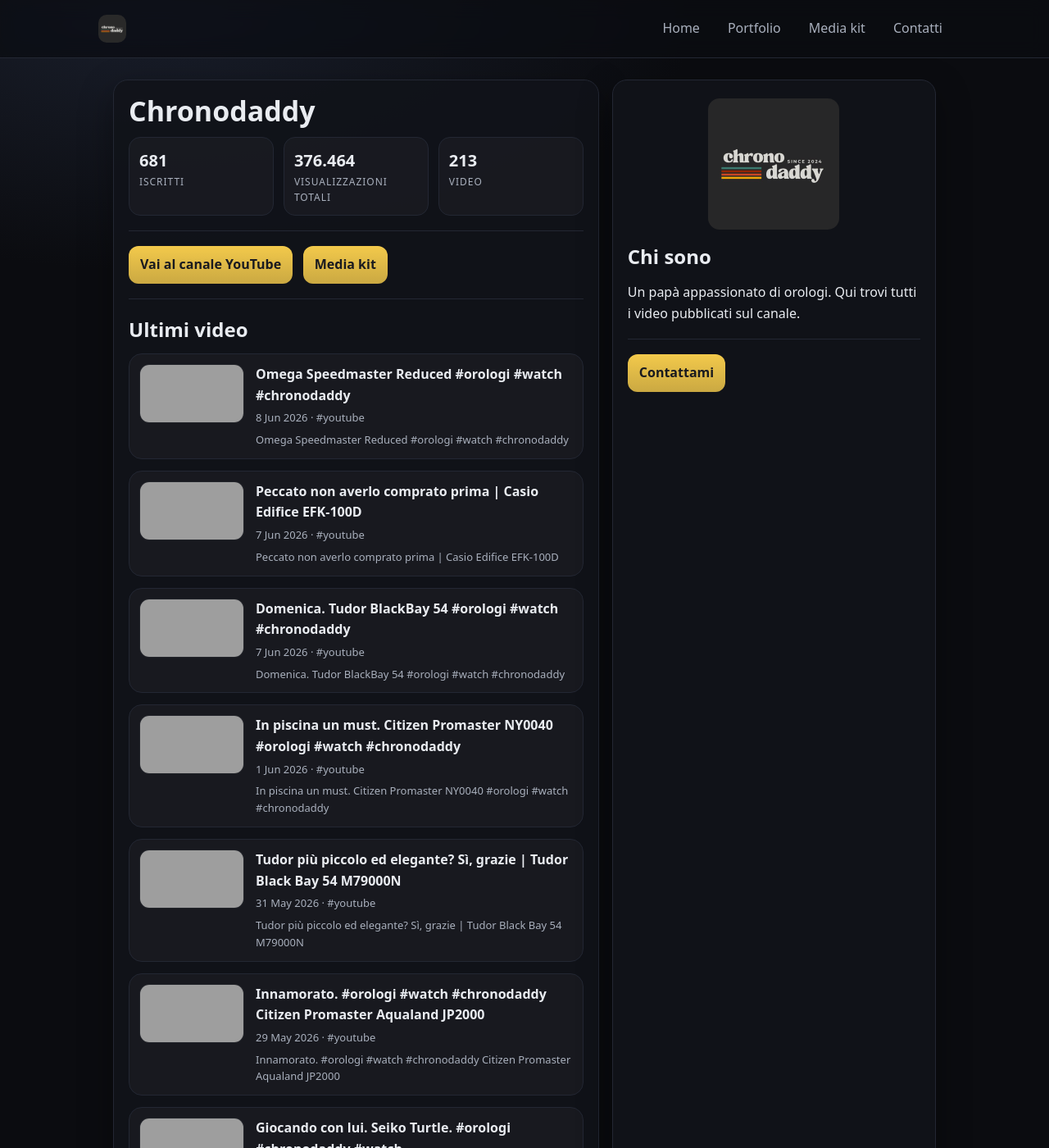
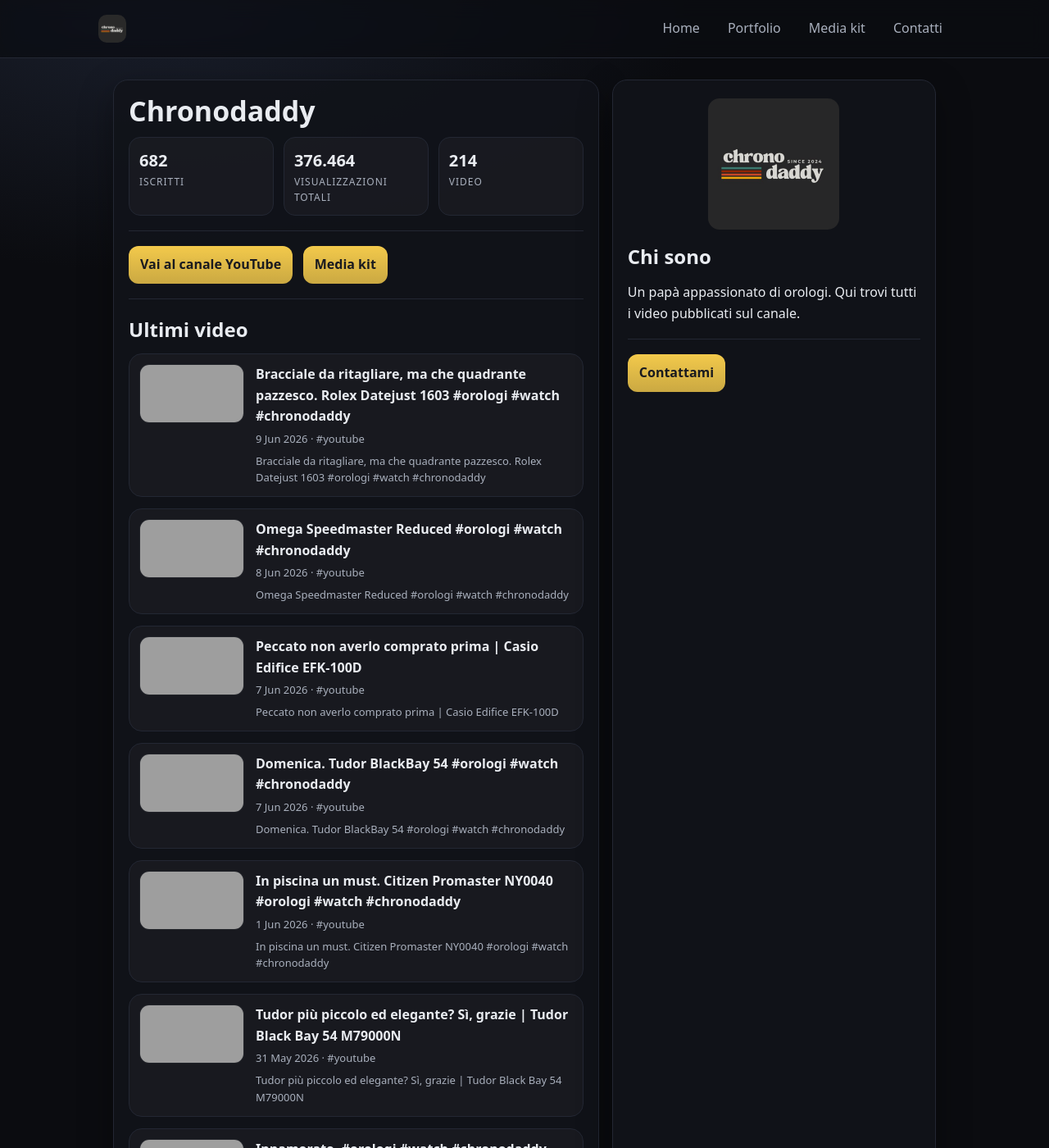
Before and after one commit to claudiostoduto/chronodaddy, a Jekyll site: the page built from index.md, in a window 1280 px wide and 1400 px high, cut to the strip 0-1400 px from the top of the window. Shown: the whole strip at 82% size. Built offline with Jekyll 4.4.1, drawn with Linux system fonts in a browser that asks for light colours; some of the changed text lies outside the part shown; grey boxes are pictures that could not be loaded.

Commit message:
chore: add new YouTube posts

```diff
--- /dev/null
+++ b/_posts/2026-06-09-bracciale-da-ritagliare-ma-che-quadrante-pazzesco-rolex-datejust-1603-orologi-wa.md
@@ -0,0 +1,14 @@
+---
+title: "Bracciale da ritagliare, ma che quadrante pazzesco. Rolex Datejust 1603 #orologi #watch #chronodaddy"
+date: 2026-06-09
+videoId: "gluomih1ylQ"
+youtubeUrl: "https://www.youtube.com/shorts/gluomih1ylQ"
+thumbnail: "https://i4.ytimg.com/vi/gluomih1ylQ/hqdefault.jpg"
+tags: [youtube]
+excerpt: "Bracciale da ritagliare, ma che quadrante pazzesco. Rolex Datejust 1603 #orologi #watch #chronodaddy"
+---
+
+<!--
+Questo post è stato generato automaticamente.
+Puoi aggiungere tag più specifici (brand/modello/format) e una descrizione/contesto per renderlo un vero case study.
+-->
--- a/assets/channel-stats.json
+++ b/assets/channel-stats.json
@@ -1,6 +1,6 @@
 {
-  "subscribers": 681,
+  "subscribers": 682,
   "views": 376464,
-  "videos": 213,
-  "updatedAt": "2026-06-09T08:39:53.784Z"
+  "videos": 214,
+  "updatedAt": "2026-06-09T12:14:11.778Z"
 }
```
